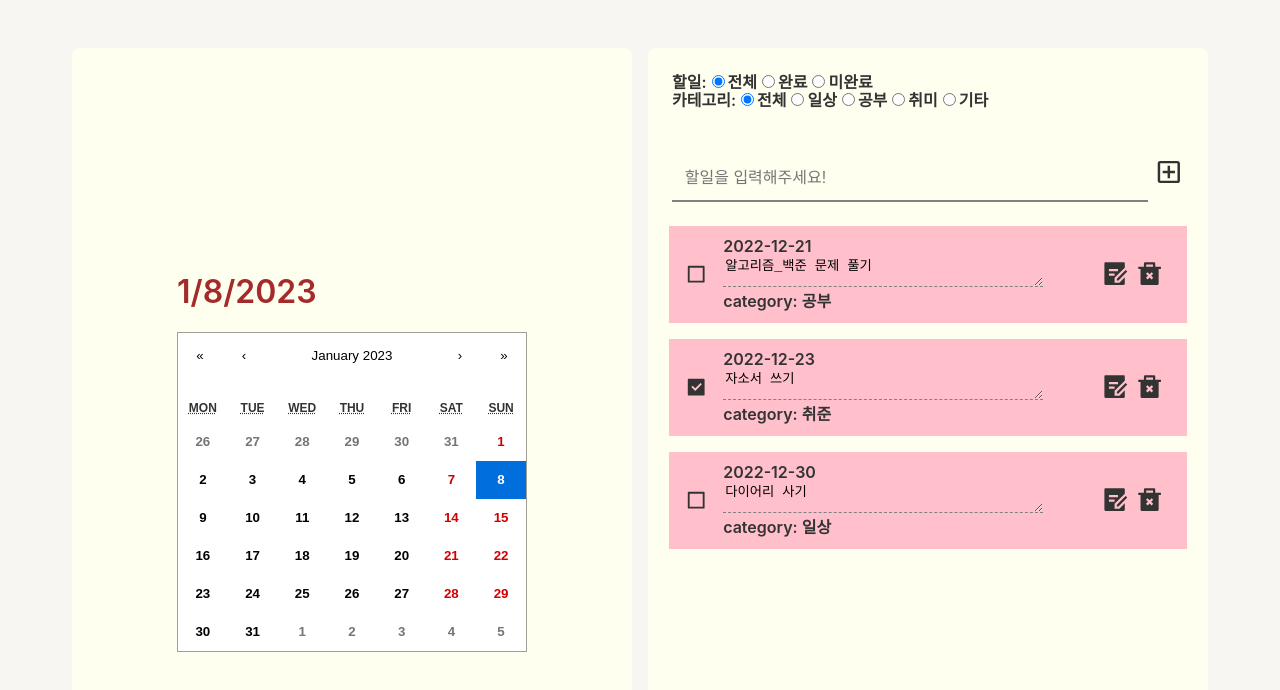
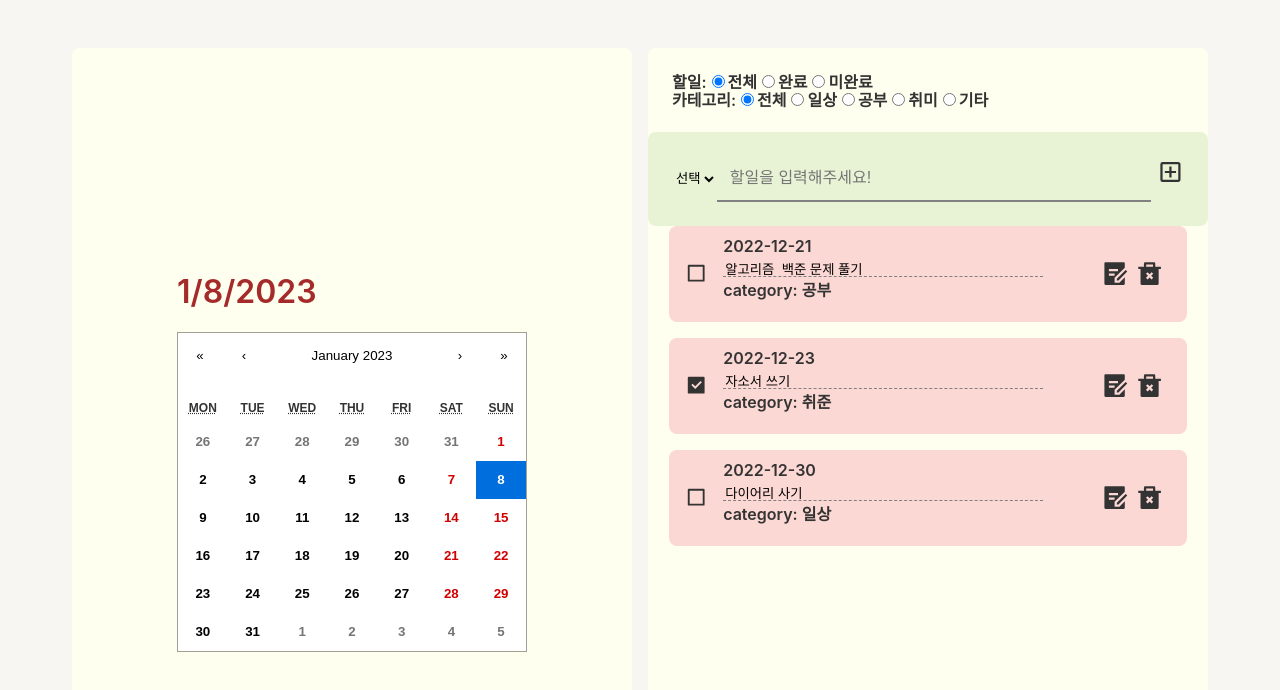
Before and after one commit to yejz0715/react-todolist, a React (Create React App) app in the folder redux-todolist-app/: page / in a window 1280 px wide. Shown: the top 690 px of the page. Built offline with nearby package versions, Linux system fonts and the light colour scheme; a web font is replaced by a local one.

Commit message:
select_category 생성

```diff
--- a/redux-todolist-app/src/components/TodoInput/TodoInput.jsx
+++ b/redux-todolist-app/src/components/TodoInput/TodoInput.jsx
@@ -7,6 +7,7 @@ const TodoInput = ({ setCreatedTodo }) => {
   // usRef 값을 받아올 때, nextId.current
   const [text, setText] = useState("");
   const nextId = useRef(4);
+  const [selected, setSelected] = useState("");
 
   // 새로운 투두를 만들어서 저장
   const handleCreateTodo = () => {
@@ -15,15 +16,26 @@ const TodoInput = ({ setCreatedTodo }) => {
       id: nextId.current++,
       text: text,
       regDate: "",
-      category: "",
+      category: selected,
       isCompleted: false,
     });
     // 저장하고 인풋 초기화
     setText("");
   };
 
+  const handleSelect = (e) => {
+    setSelected(e.target.value);
+  };
+
   return (
     <S.InputBox>
+      <S.Select onChange={handleSelect}>
+        <S.Option value="none">선택</S.Option>
+        <S.Option value="일상">일상</S.Option>
+        <S.Option value="공부">공부</S.Option>
+        <S.Option value="취미">취미</S.Option>
+        <S.Option value="기타">기타</S.Option>
+      </S.Select>
       <S.Input
         type="text"
         value={text}
--- a/redux-todolist-app/src/components/TodoInput/inputStyle.js
+++ b/redux-todolist-app/src/components/TodoInput/inputStyle.js
@@ -4,6 +4,8 @@ export const InputBox = styled.div`
   display: flex;
   justify-content: center;
   padding: 1.5rem;
+  background-color: #e8f3d6;
+  border-radius: 0.5rem;
 `;
 export const Input = styled.input`
   width: 100%;
@@ -18,3 +20,6 @@ export const InputButton = styled(MdOutlineAddBox)`
   margin-left: 6px;
   cursor: pointer;
 `;
+export const Select = styled.select``;
+
+export const Option = styled.option``;
--- a/redux-todolist-app/src/components/TodoItem/TodoItem.jsx
+++ b/redux-todolist-app/src/components/TodoItem/TodoItem.jsx
@@ -46,7 +46,15 @@ const TodoItem = ({
           onChange={handleText}
         />
         <br />
-        category: {category} <br />
+        <div>
+          category:{" "}
+          {category === "기타" ? (
+            <input type="text" placeholder="기타" readOnly={readOnly} />
+          ) : (
+            category
+          )}{" "}
+        </div>
+        <br />
       </S.ItemBox>
       <S.ItemButtonBox>
         <div onClick={handleUpdateTodo}>
--- a/redux-todolist-app/src/components/TodoItem/itemStyle.js
+++ b/redux-todolist-app/src/components/TodoItem/itemStyle.js
@@ -9,7 +9,8 @@ export const ItemContainer = styled.div`
   display: flex;
   align-items: center;
   padding: 1rem;
-  background-color: pink;
+  background-color: #fcd8d4;
+  border-radius: 0.5rem;
   margin-bottom: 1rem;
   line-height: 0.6rem;
 `;
@@ -29,10 +30,10 @@ export const UnChecked = styled(RiCheckboxBlankLine)`
 export const ItemBox = styled.div`
   display: flex;
   flex-direction: column;
-  width: 40rem;
+  width: 30rem;
   margin: 0 1rem;
 `;
-export const ItemInput = styled.textarea`
+export const ItemInput = styled.input`
   border-bottom: 1px dashed gray;
   width: 20rem;
   padding-top: 0.6rem;
```
